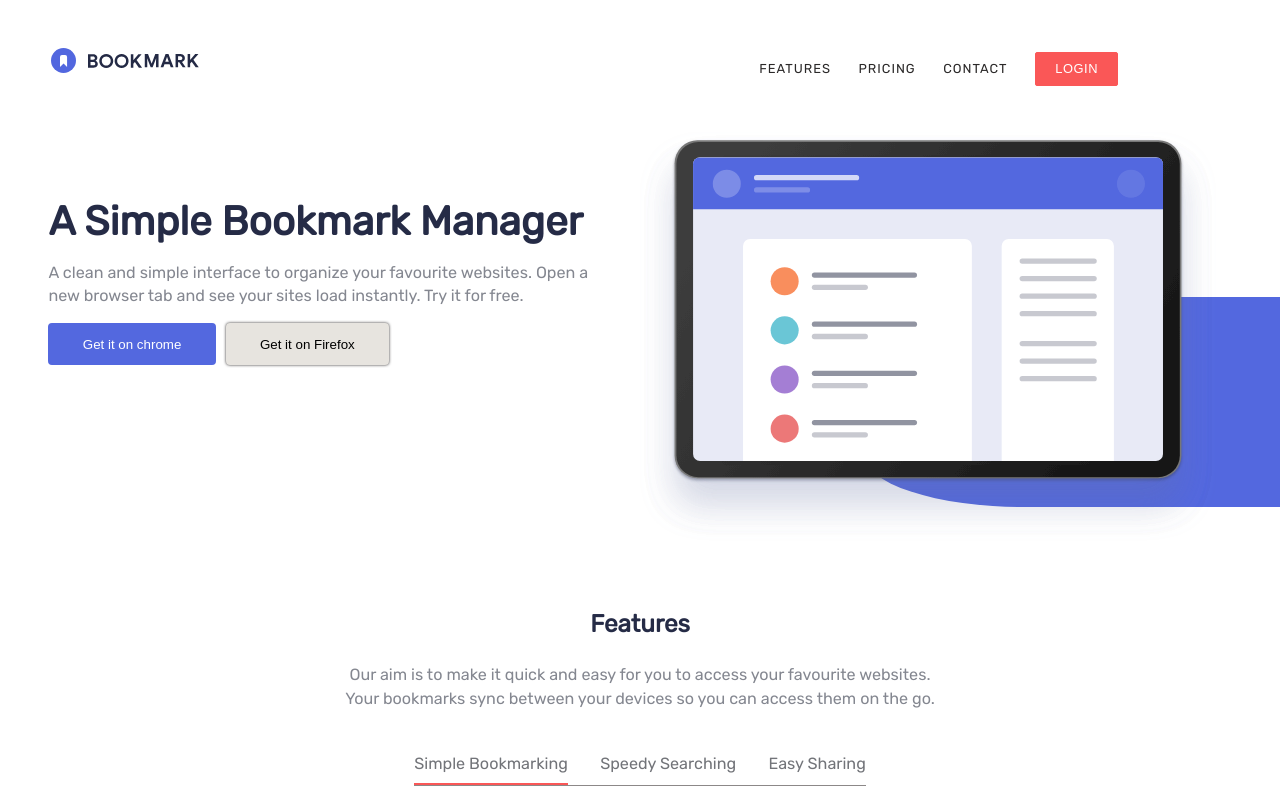
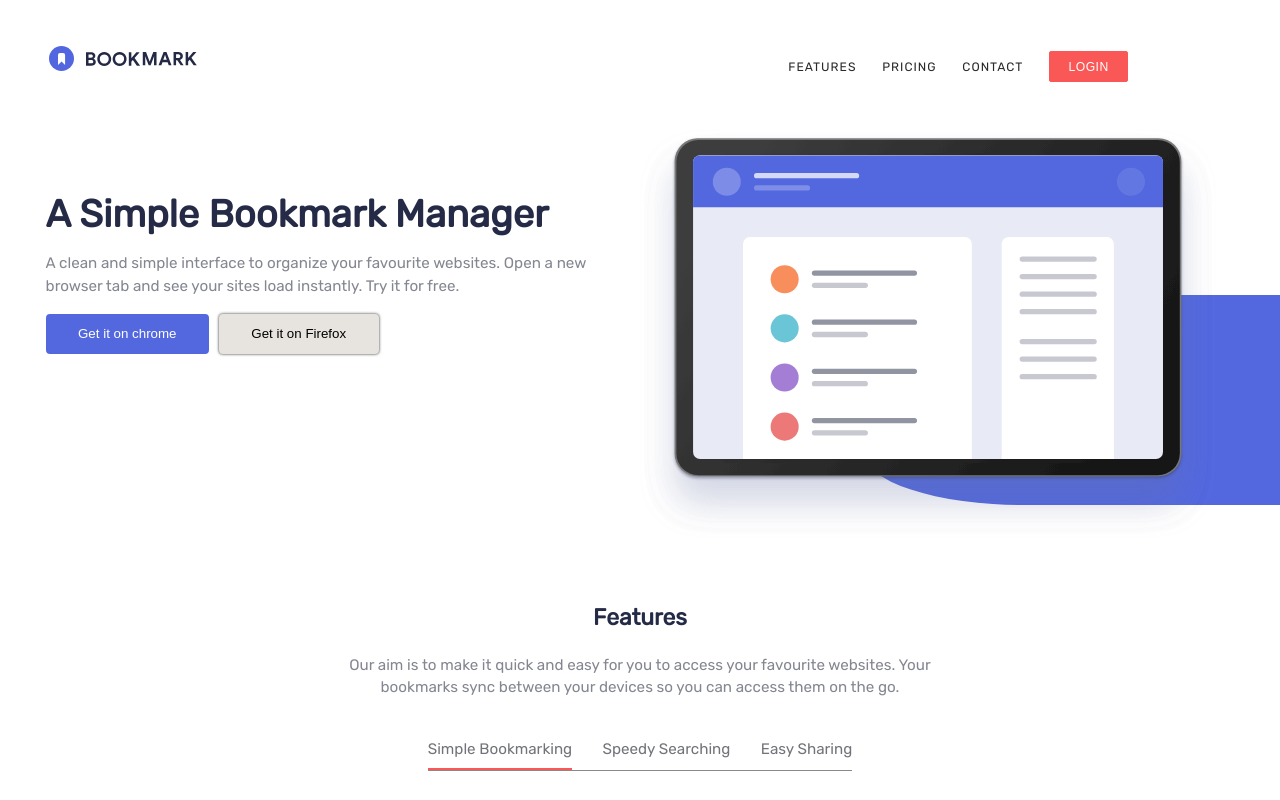
Before and after one commit to Mikey1233/BookmarkLandingPage, a React (Create React App) app: page / in a window 1280 px wide. Shown: the top 800 px of the page. Built offline with nearby package versions, Linux system fonts and the light colour scheme.

Commit message:
style update

```diff
--- a/src/components/App/App.css
+++ b/src/components/App/App.css
@@ -10,7 +10,7 @@ body {
    scroll-behavior: smooth;
   }
   html{
-    font-size: 101%;
+    font-size: 95%;
   }
   p{
     color: hsl(225, 5%, 54%);
--- a/src/components/App/Faq/responsiveFaq.css
+++ b/src/components/App/Faq/responsiveFaq.css
@@ -10,7 +10,7 @@
         overflow: hidden;
       }
       .box div span{
-        font-size: 0.85rem;
+        font-size: 0.7rem;
       }
       .q-box{
         margin: 1rem 0;
--- a/src/components/App/HeaderComp/responsiveHeeder.css
+++ b/src/components/App/HeaderComp/responsiveHeeder.css
@@ -45,15 +45,14 @@
 }
   .list-items {
     width: 100%;
-    /* display: none; */
     background-color: rgba(41, 41, 108, 0.96);
     flex-direction: column;
     transition: all .4s;
     justify-content: center;
     gap: unset;
-    height: 100vh;
     position: absolute;
     top: -100%;
+    min-height: 100vh;
     z-index: 1;
     left: 0;
     margin-right: unset;
@@ -116,7 +115,7 @@
     justify-content: center;
   }
   .btn1,.btn2{
-    padding: .7rem 1.7rem;
+    padding: .7rem 1rem;
 }
 .start .email{
 
```
